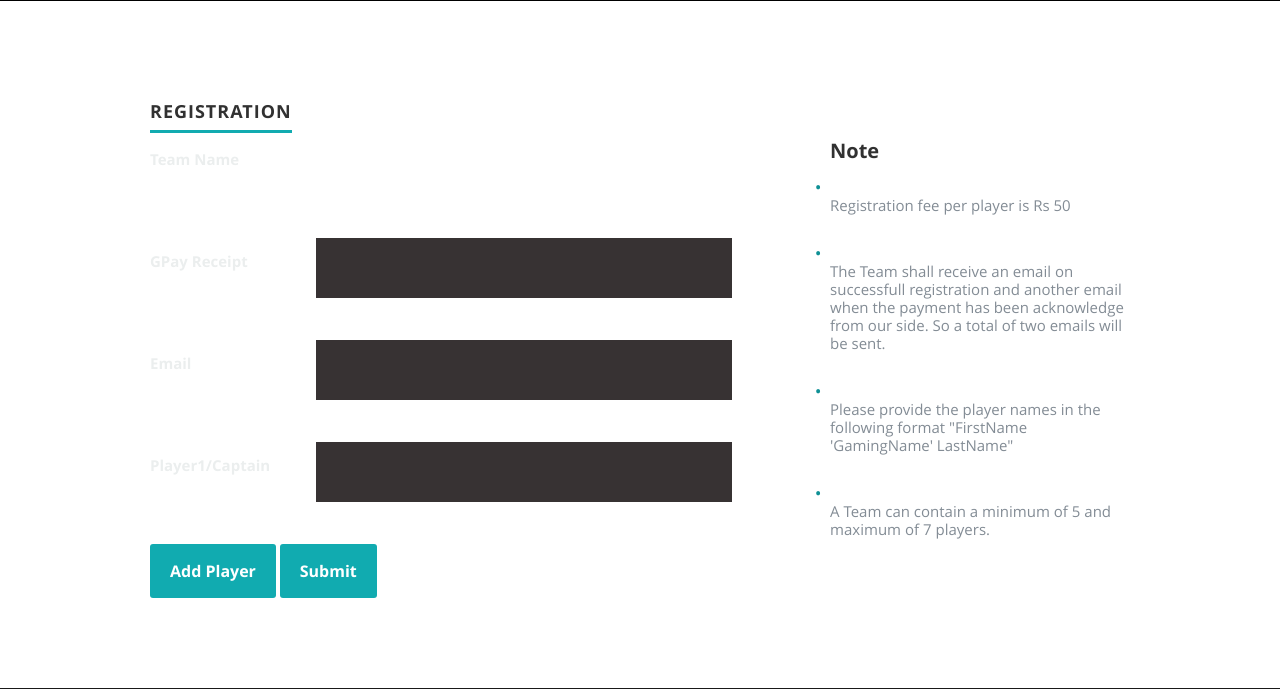
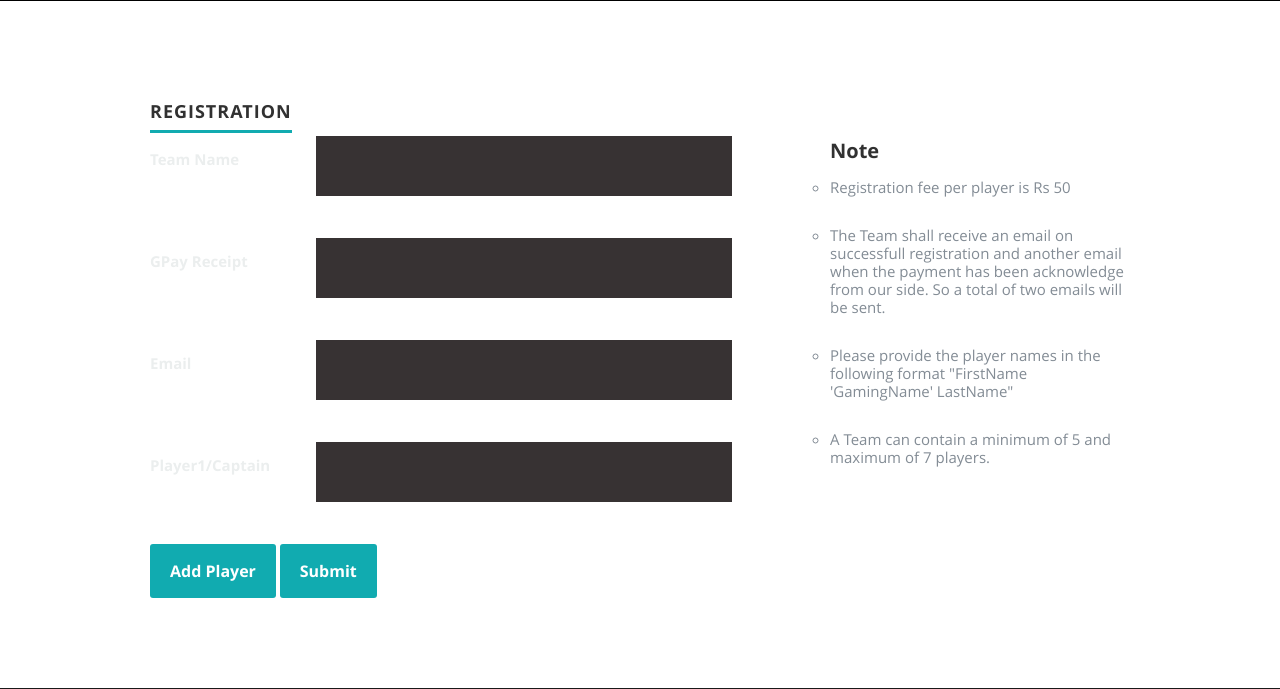
Before and after one commit to bumblebee211196/the-conquest2, a Flask app: page / in a window 1280 px wide. Shown: the part 799-1488 px from the top of the page. Run offline with Flask 2, Linux system fonts and the light colour scheme.

Commit message:
:bento: Update input box bug

```diff
--- a/static/css/layout.css
+++ b/static/css/layout.css
@@ -306,7 +306,6 @@ ul#nav li.current a {
 }
 
 #register input,
-#register textarea,
 #register select {
     padding: 18px 20px;
     color: #FFFFFF;
@@ -317,13 +316,6 @@ ul#nav li.current a {
     font-size: 15px;
     line-height: 24px;
     width: 65%;
-}
-
-#register input:focus,
-#register textarea:focus,
-#register select:focus {
-    color: #000000;
-    background-color: #FFFFFF;
 }
 
 #register button.submit {
@@ -350,16 +342,7 @@ ul#nav li.current a {
 }
 
 #register ul {
-    list-style: none;
-}
-
-#register ul li::before {
-    content: "\2022";
-    color: #0F9095;
-    font-weight: bold;
-    display: inline-block;
-    width: 1em;
-    margin-left: -1em;
+    list-style: circle;
 }
 
 
```
